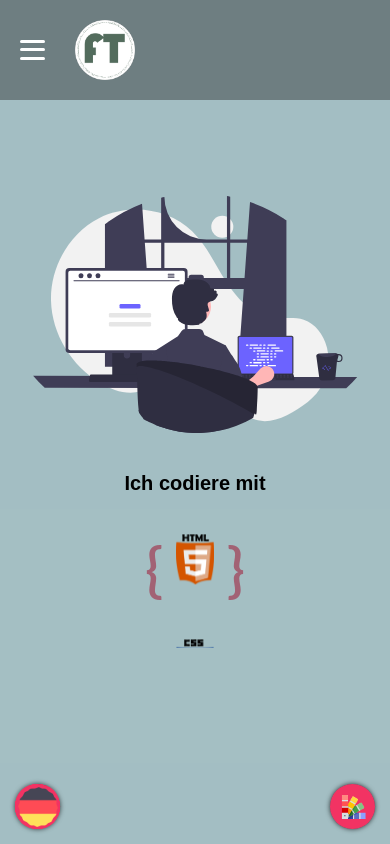
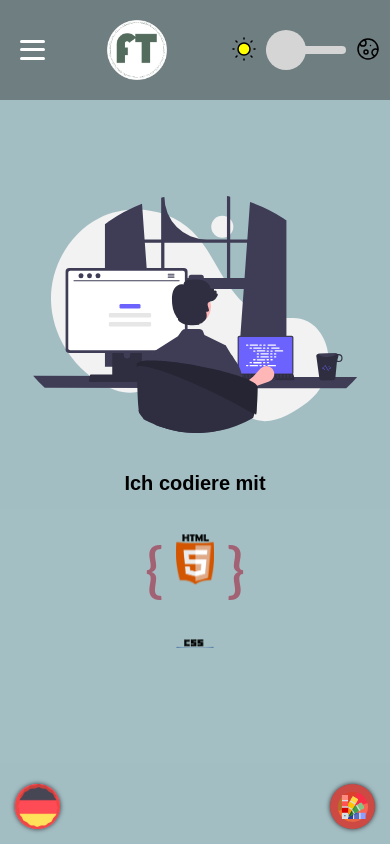
Before and after one commit to FatihTanriver/fatihtanriver.github.io, a plain HTML site: page index.html in a window 390 px wide. Shown: the top 844 px of the page. Drawn offline with nearby package versions, Linux system fonts and the light colour scheme.

Commit message:
Minor Styling Fix

```diff
--- a/css/mediaQueries.css
+++ b/css/mediaQueries.css
@@ -1,3 +1,9 @@
+@media (min-width: 993px) {
+  header nav {
+    min-width: 70vw;
+  }
+}
+
 @media (max-width: 992px) {
   /* You can adjust the breakpoint as per your need */
   nav ul {
@@ -49,6 +55,10 @@
 
   .row-item {
     width: 80%;
+  }
+
+  .theme-switcher {
+    margin-right: 1rem;
   }
 }
 
--- a/css/style.css
+++ b/css/style.css
@@ -162,7 +162,7 @@ header {
   text-align: center;
   border-radius: 50%;
   position: absolute;
-  background: #f23363;
+  background: #f63e34be;
   transition: all 0.1s ease-in-out 0s;
 }
 
@@ -182,7 +182,7 @@ header {
   height: inherit;
   border-radius: 50%;
   position: absolute;
-  background: #f23363;
+  background: #de6382;
   transform: rotate(-90deg);
   transition: all 0.1s ease-in-out 0s;
 }
@@ -218,7 +218,7 @@ header {
   width: 45px;
   height: 45px;
   color: #fff;
-  background-color: #f23363;
+  background-color: #de6382;
   font-size: 24px;
   transform: none;
   line-height: 45px;
@@ -365,7 +365,6 @@ header.shrink .logo {
 }
 
 header nav {
-  min-width: 70vw;
   max-width: 140rem;
 }
 
```
